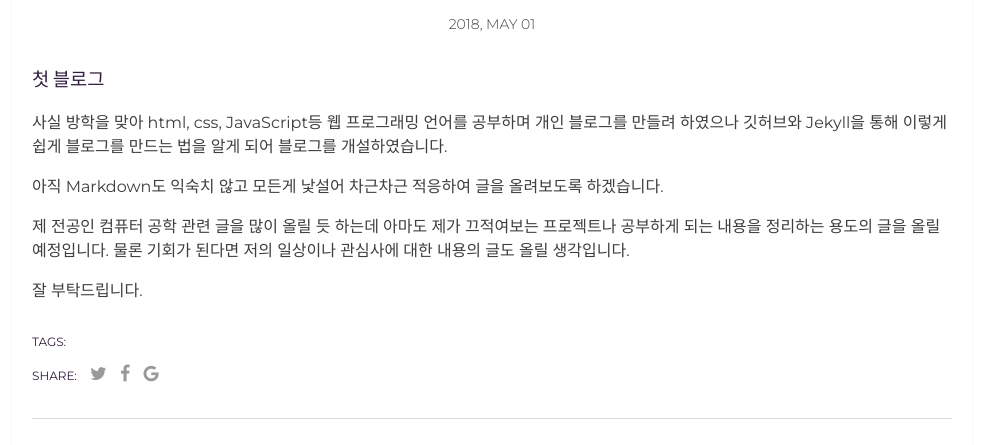
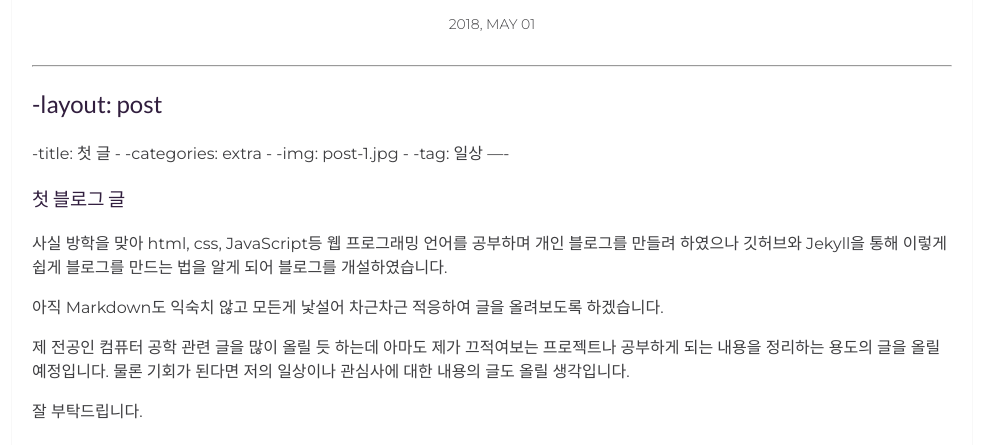
Before and after one commit to wontaechoi/wontaechoi.github.io, a Jekyll site: the page built from _posts/2018-05-01-First-Blog.md, in a window 1280 px wide, cut to the strip 603-1048 px from the top of the page. Shown: the whole strip, without its empty margins (148-1131 px from the left). Built offline with Jekyll 4.4.1, drawn with Linux system fonts in a browser that asks for light colours; our own code applies the rules of GitHub Pages for plain Markdown files; comment, search, counter and statistics services are not loaded.

Commit message:
Update 2018-05-01-First-Blog.md

```diff
--- a/_posts/2018-05-01-First-Blog.md
+++ b/_posts/2018-05-01-First-Blog.md
@@ -1,5 +1,17 @@
+----
 
-### 첫 블로그 ###
+-layout: post
+-
+-title: 첫 글
+-
+-categories: extra
+-
+-img: post-1.jpg
+-
+-tag: 일상
+----
+
+### 첫 블로그 글 ###
 
 사실 방학을 맞아 html, css, JavaScript등 웹 프로그래밍 언어를 공부하며 개인 블로그를 만들려 하였으나 깃허브와 Jekyll을 통해 이렇게 쉽게 블로그를 만드는 법을 알게 되어 블로그를 개설하였습니다.
 
```
